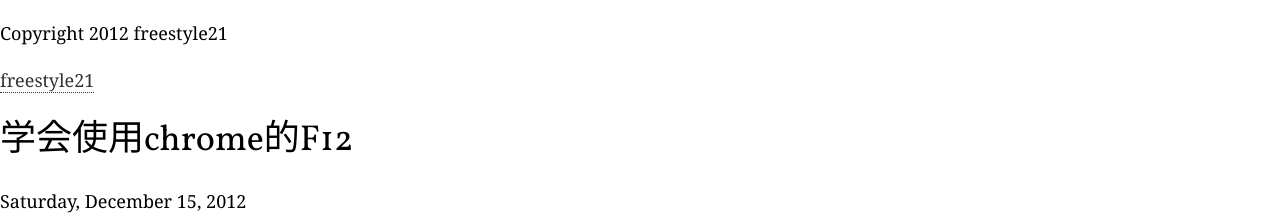
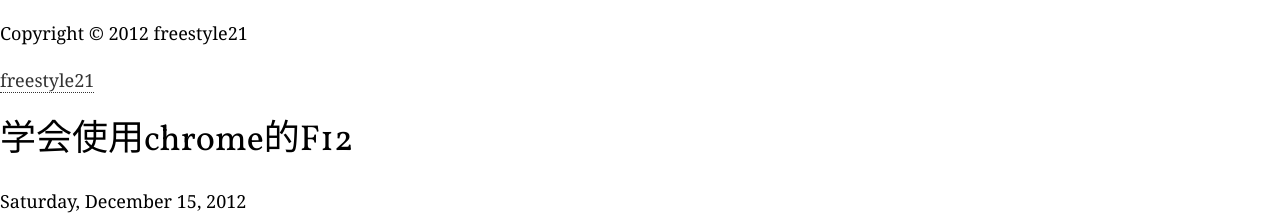
Before and after one commit to qubaomingg/freestyle21.github.com, a Jekyll site: the page built from _posts/2012-12-15-learn-chromeF12.md, in a window 1280 px wide and 900 px high. Shown: the top 216 px of the window. Built offline with Jekyll 4.4.1, drawn with Linux system fonts in a browser that asks for light colours; some web fonts are replaced; comment, search, counter and statistics services are not loaded; some of the changed text lies outside the part shown.

Commit message:
Update post.html

```diff
--- a/_layouts/post.html
+++ b/_layouts/post.html
@@ -15,7 +15,7 @@ body_id: post
   </div>
 </article>
 <aside>
-  <div class="content">
+  <div class="content1">
    <!-- Duoshuo Comment BEGIN -->
     <div class="ds-thread"></div>
     <script type="text/javascript">
@@ -34,6 +34,6 @@ body_id: post
 </aside>
 <footer>
   <div class="content">
-    <p>Copyright 2012 freestyle21</p>
+    <p>Copyright © 2012 freestyle21</p>
   </div>
 </footer>
```
